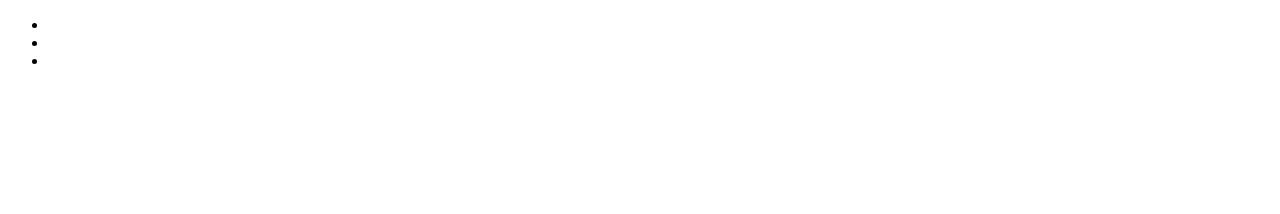
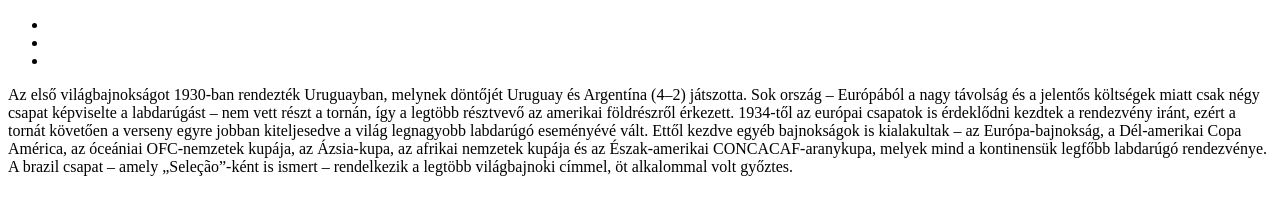
Before and after one commit to KaibsasAlexCkik/szorgalmi2, a plain HTML site: page index.html in a window 1280 px wide. Drawn offline with Linux system fonts and the light colour scheme.

Commit message:
veg76ehzhu

```diff
--- a/index.html
+++ b/index.html
@@ -12,5 +12,6 @@
         <li></li>
         <li></li>
     </ul>
+    <p>Az első világbajnokságot 1930-ban rendezték Uruguayban, melynek döntőjét Uruguay és Argentína (4–2) játszotta. Sok ország – Európából a nagy távolság és a jelentős költségek miatt csak négy csapat képviselte a labdarúgást – nem vett részt a tornán, így a legtöbb résztvevő az amerikai földrészről érkezett. 1934-től az európai csapatok is érdeklődni kezdtek a rendezvény iránt, ezért a tornát követően a verseny egyre jobban kiteljesedve a világ legnagyobb labdarúgó eseményévé vált. Ettől kezdve egyéb bajnokságok is kialakultak – az Európa-bajnokság, a Dél-amerikai Copa América, az óceániai OFC-nemzetek kupája, az Ázsia-kupa, az afrikai nemzetek kupája és az Észak-amerikai CONCACAF-aranykupa, melyek mind a kontinensük legfőbb labdarúgó rendezvénye. A brazil csapat – amely „Seleção”-ként is ismert – rendelkezik a legtöbb világbajnoki címmel, öt alkalommal volt győztes.</p>
 </body>
 </html>
```
